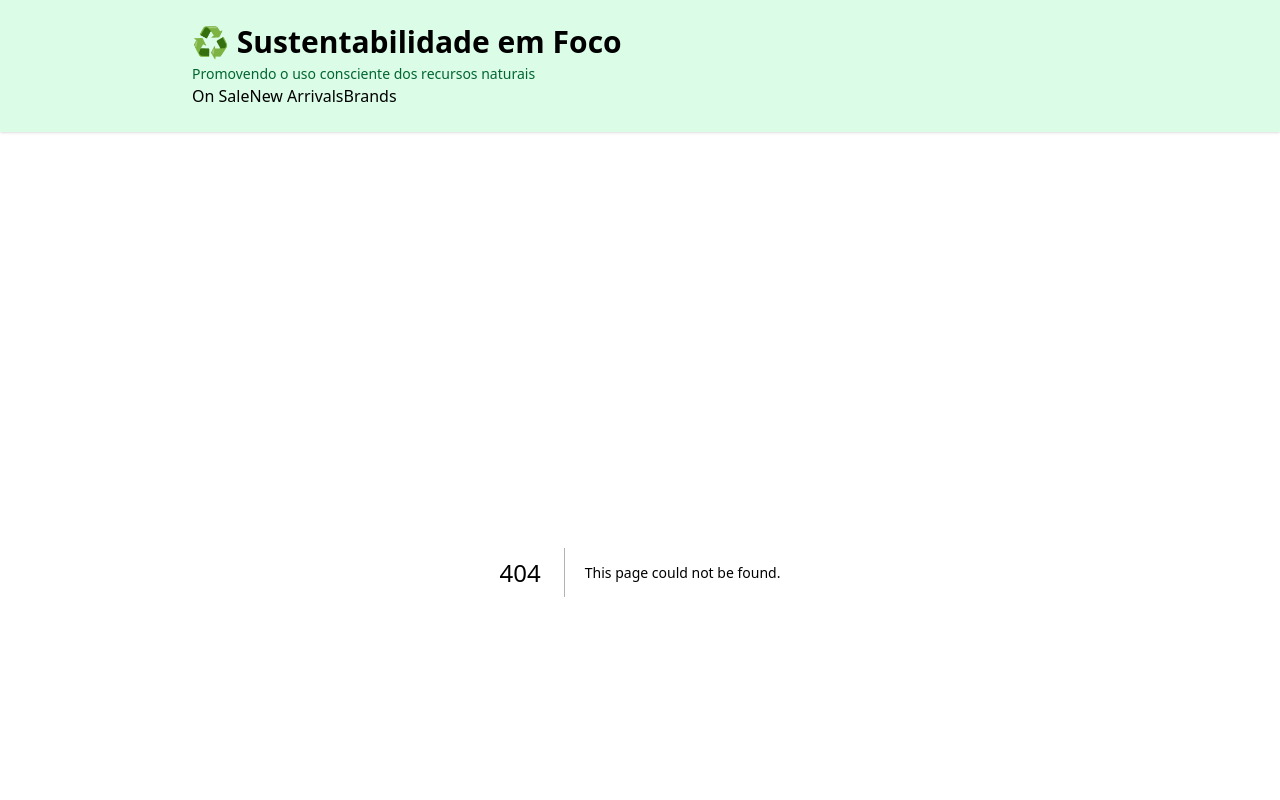
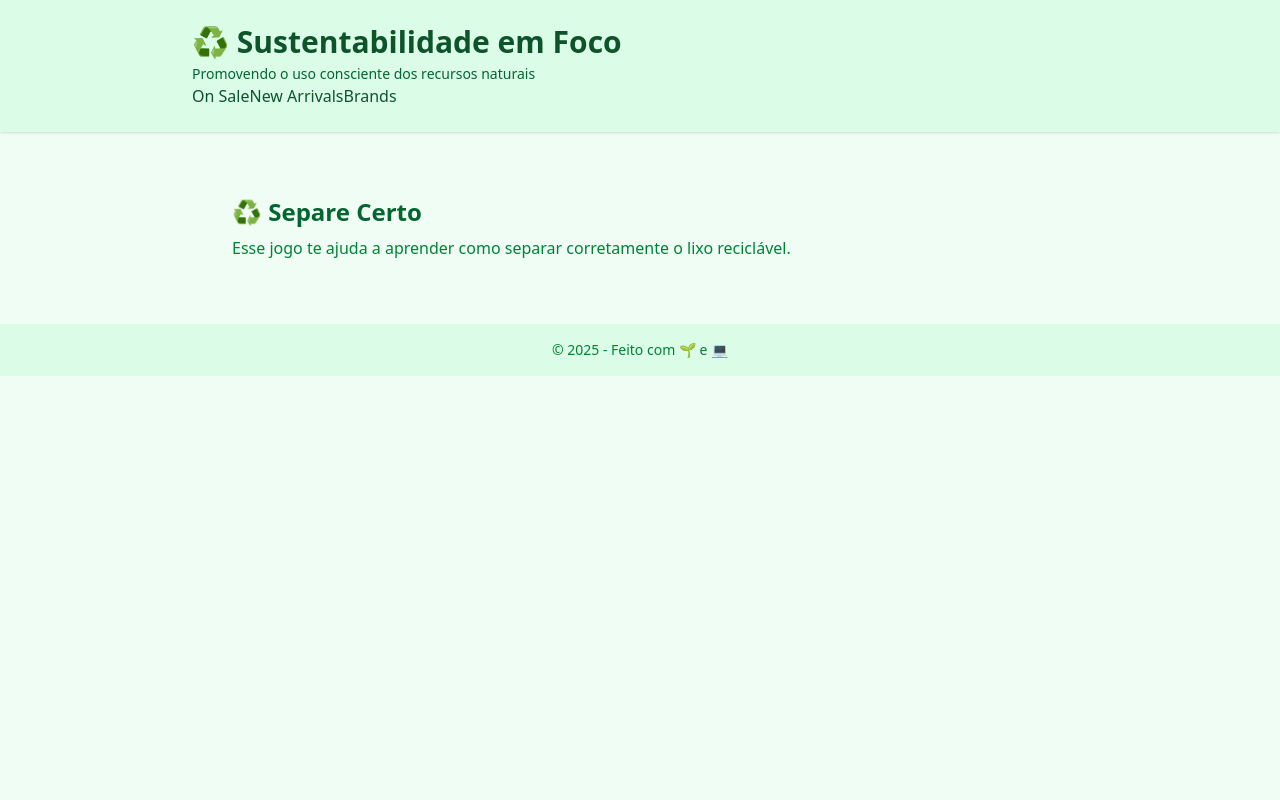
Before and after one commit to HonorioKelly/Jogo_Sustentavel, a Next.js app in the folder mini-jogos/: page /jogos in a window 1280 px wide. Before the commit this address had no page. Shown: the top 800 px of the page. Built offline with nearby package versions, Linux system fonts and the light colour scheme.

Commit message:
Criação de rota

```diff
--- /dev/null
+++ b/mini-jogos/src/app/jogos/page.tsx
@@ -0,0 +1,13 @@
+
+
+export default function SepareCerto() {
+    return (
+      <div className="p-6">
+        <h1 className="text-2xl font-bold text-green-800">♻️ Separe Certo</h1>
+        <p className="text-green-700 mt-2">
+          Esse jogo te ajuda a aprender como separar corretamente o lixo reciclável.
+        </p>
+        {/* Aqui virá o código real do jogo */}
+      </div>
+    );
+  }
--- a/mini-jogos/src/app/page.tsx
+++ b/mini-jogos/src/app/page.tsx
@@ -39,6 +39,7 @@ export default function Home() {
         <Link
           href="/jogos"
           className="bg-green-600 text-white px-6 py-3 rounded-full shadow-md hover:bg-green-700 transition"
+
         >
           🌿 Começar o Jogo
         </Link>
```
Also changed, not shown: mini-jogos/src/app/globals.css (line endings or trailing spaces), mini-jogos/src/app/jogos/index.css (added), mini-jogos/src/app/layout.tsx (line endings or trailing spaces).
